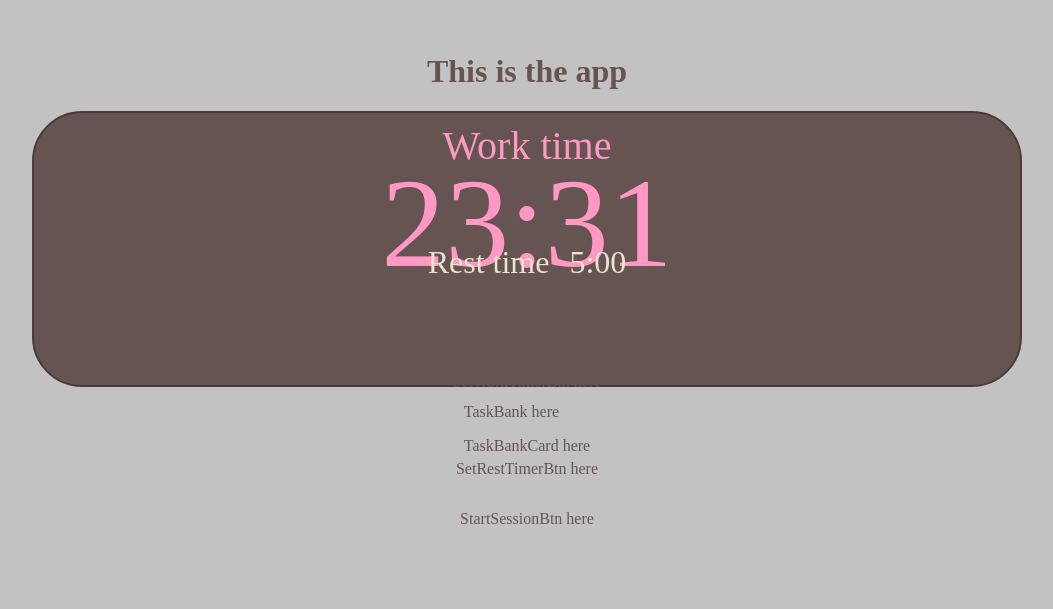
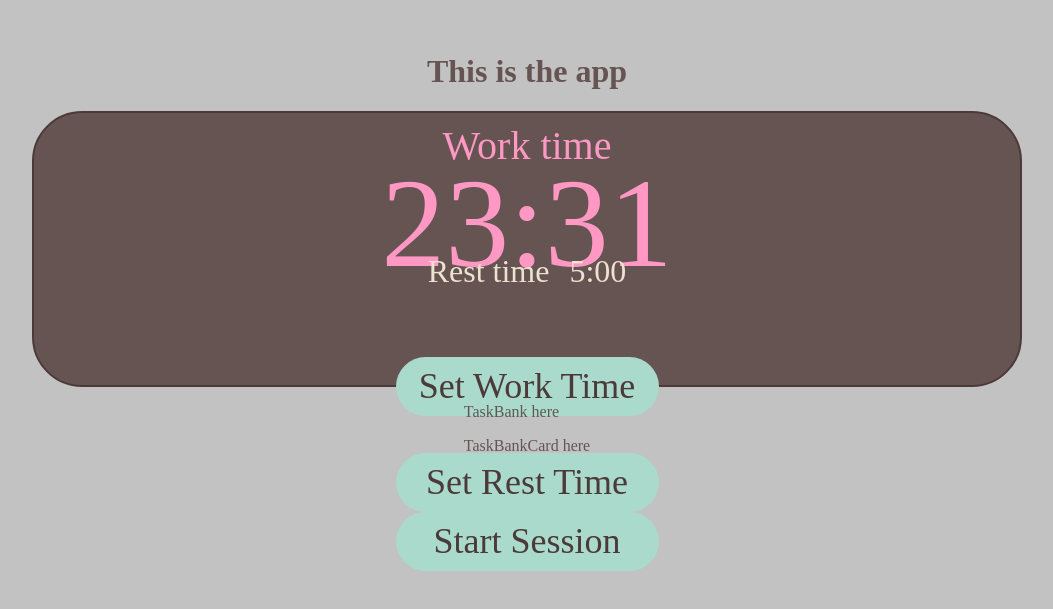
Before and after one commit to TenLongFingers/task-capstone, a React (Create React App) app: page / in a window 1280 px wide. Shown: the part 149-758 px from the top of the page, without its empty margins (113-1166 px from the left). Built offline with nearby package versions, Linux system fonts and the light colour scheme; a web font is replaced by a local one.

Commit message:
working on buttons

```diff
--- a/src/components/TimerCont/SetRestTimerBtn.js
+++ b/src/components/TimerCont/SetRestTimerBtn.js
@@ -2,8 +2,8 @@ import React from "react";
 
 function SetRestTimerBtn() {
   return (
-    <div className="rest-timer-btn">
-      <p>SetRestTimerBtn here</p>
+    <div className="set-btn-container">
+      <button className="button">Set Rest Time</button>
     </div>
   );
 }
--- a/src/components/TimerCont/SetWorkTimeBtn.js
+++ b/src/components/TimerCont/SetWorkTimeBtn.js
@@ -2,8 +2,8 @@ import React from "react";
 
 function SetWorkTimerBtn() {
   return (
-    <div className="set-work-timer-btn">
-      <p>SetWorkTimerBtn here</p>
+    <div>
+      <button className="button">Set Work Time</button>
     </div>
   );
 }
--- a/src/components/TimerCont/StartSessionBtn.js
+++ b/src/components/TimerCont/StartSessionBtn.js
@@ -2,8 +2,10 @@ import React from "react";
 
 function StartSessionBtn() {
   return (
-    <div className="start-session-btn">
-      <p>StartSessionBtn here</p>
+    <div className="set-btn-container">
+      <button className="button" id="start-session-btn">
+        Start Session
+      </button>
     </div>
   );
 }
--- a/src/components/TimerCont/TimerContcss/TimerCont.css
+++ b/src/components/TimerCont/TimerContcss/TimerCont.css
@@ -45,3 +45,15 @@
   margin-left: 20px;
   font-family: "Henny Penny";
 }
+
+.button {
+  width: 263px;
+  height: 59px;
+  border: 0px;
+  border-radius: 30px;
+  font-family: "Glory";
+  font-size: 36px;
+
+  color: #4b3a39;
+  background: #aadacc;
+}
```
